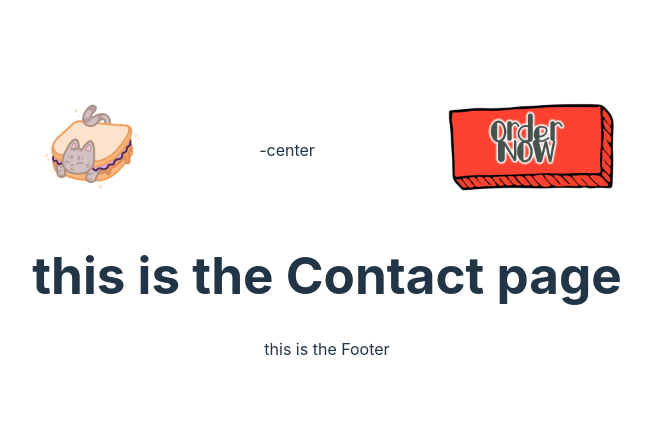
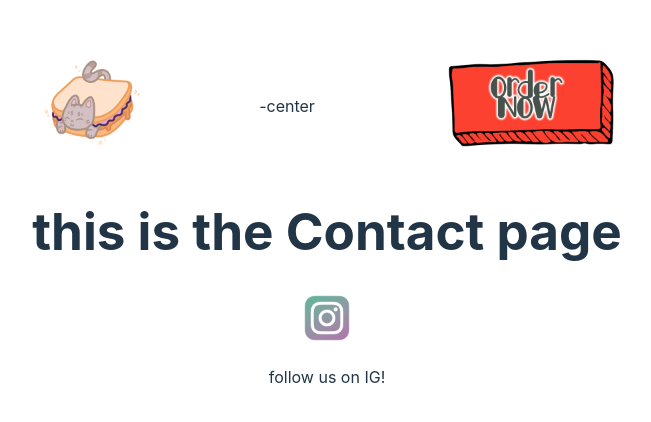
Before and after one commit to rtocastro/bruiseandbites, a React (Vite) app: page /Contact in a window 1280 px wide. Shown: the part 176-598 px from the top of the page, without its empty margins (313-964 px from the left). Built offline with nearby package versions, Linux system fonts and the light colour scheme.

Commit message:
uploaded iglogo for footer and modified css cmpnts for styling

```diff
--- a/src/App.css
+++ b/src/App.css
@@ -48,6 +48,13 @@
   height: auto;
 }
 
+.footer-btn {
+  max-width: 50px;
+  max-height: 50px;
+  width: auto;
+  height: auto;
+}
+
 @media (max-width: 768px) {
   .header-btn {
     max-width: 120px;
--- a/src/components/Footer.jsx
+++ b/src/components/Footer.jsx
@@ -1,10 +1,17 @@
 import React from 'react'
+import { Link } from 'react-router-dom'
+
+import iglogo from '../assets/igfootlogo.png'
 
 function Footer() {
 
   return (
     <>
-this is the Footer
+    <Link >
+
+    <img src={iglogo} className='footer-btn'/>
+    </Link>
+    <p>follow us on IG!</p>
     </>
   )
 }
--- a/src/components/Header.jsx
+++ b/src/components/Header.jsx
@@ -2,7 +2,6 @@ import React from 'react';
 import { Link } from 'react-router-dom';
 import ordernow from '../assets/ordernowbutt.png';
 import homebutt from '../assets/homebutt.png';
-// import app from '../App'
 
 function Header() {
   return (
```
Also changed, not shown: src/assets/igfootlogo.png (added).
